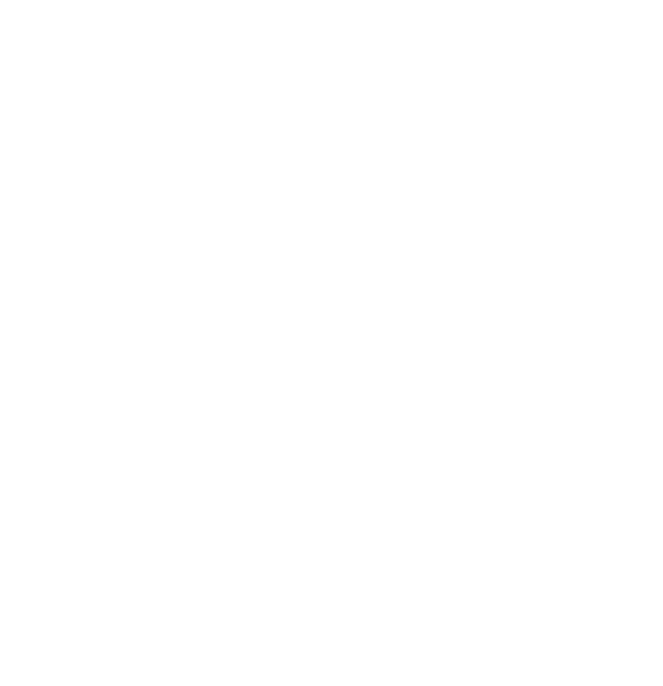
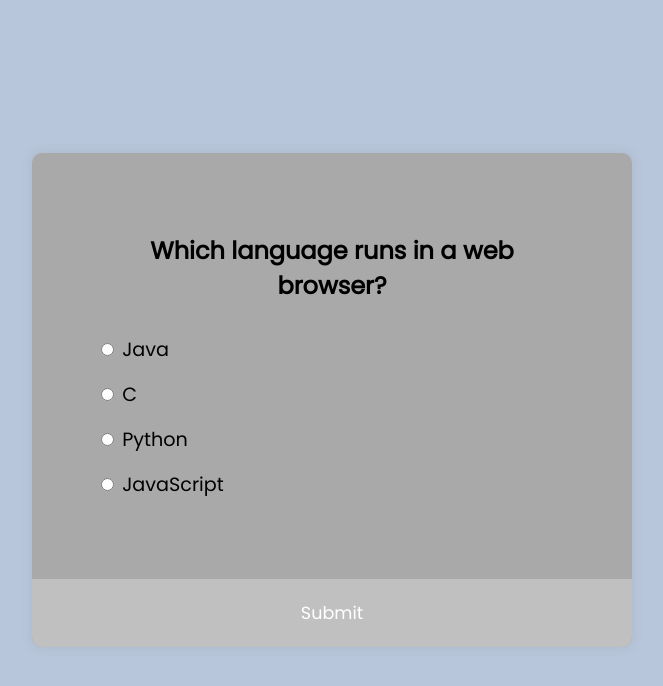
Before and after one commit to karanchandra420/quiz-app, a plain HTML site: page index.html in a window 1280 px wide. Shown: the whole page, without its empty margins (308-971 px from the left). Drawn offline with Linux system fonts and the light colour scheme.

Commit message:
Add files via upload

```diff
--- a/index.html
+++ b/index.html
@@ -0,0 +1,36 @@
+<!DOCTYPE html>
+<html lang="en">
+  <head>
+    <meta charset="UTF-8" />
+    <meta name="viewport" content="width=device-width, initial-scale=1.0" />
+    <link rel="stylesheet" href="style.css" />
+    <title>Quiz App</title>
+  </head>
+  <body>
+    <div class="quiz-container" id="quiz">
+      <div class="quiz-header">
+        <h2 id="question">Question text</h2>
+        <ul>
+          <li>
+            <input type="radio" name="answer" id="a" class="answer">
+            <label for="a" id="a_text">Question</label>
+          </li>
+          <li>
+            <input type="radio" name="answer" id="b" class="answer">
+            <label for="b" id="b_text">Question</label>
+          </li>
+          <li>
+            <input type="radio" name="answer" id="c" class="answer">
+            <label for="c" id="c_text">Question</label>
+          </li>
+          <li>
+            <input type="radio" name="answer" id="d" class="answer">
+            <label for="d" id="d_text">Question</label>
+          </li>
+        </ul>
+      </div>
+      <button id="submit">Submit</button>
+    </div>
+    <script src="script.js"></script>
+  </body>
+</html>
--- /dev/null
+++ b/script.js
@@ -0,0 +1,97 @@
+const quizData = [
+    {
+        question: "Which language runs in a web browser?",
+        a: "Java",
+        b: "C",
+        c: "Python",
+        d: "JavaScript",
+        correct: "d",
+    },
+    {
+        question: "What does CSS stand for?",
+        a: "Central Style Sheets",
+        b: "Cascading Style Sheets",
+        c: "Cascading Simple Sheets",
+        d: "Cars SUVs Sailboats",
+        correct: "b",
+    },
+    {
+        question: "What does HTML stand for?",
+        a: "Hypertext Markup Language",
+        b: "Hypertext Markdown Language",
+        c: "Hyperloop Machine Language",
+        d: "Helicopters Terminals Motorboats Lamborginis",
+        correct: "a",
+    },
+    {
+        question: "What year was JavaScript launched?",
+        a: "1996",
+        b: "1995",
+        c: "1994",
+        d: "none of the above",
+        correct: "b",
+    },
+];
+
+const quiz = document.getElementById('quiz')
+const answerEls = document.querySelectorAll('.answer')
+const questionEl = document.getElementById('question')
+const a_text = document.getElementById('a_text')
+const b_text = document.getElementById('b_text')
+const c_text = document.getElementById('c_text')
+const d_text = document.getElementById('d_text')
+const submitBtn = document.getElementById('submit')
+
+let currentQuiz = 0
+let score = 0
+
+loadQuiz()
+
+function loadQuiz() {
+    deselectAnswers()
+
+    const currentQuizData = quizData[currentQuiz]
+
+    questionEl.innerText = currentQuizData.question
+    a_text.innerText = currentQuizData.a
+    b_text.innerText = currentQuizData.b
+    c_text.innerText = currentQuizData.c
+    d_text.innerText = currentQuizData.d
+}
+
+function deselectAnswers() {
+    answerEls.forEach(answerEl => answerEl.checked = false)
+}
+
+function getSelected() {
+    let answer
+
+    answerEls.forEach(answerEl => {
+        if(answerEl.checked) {
+            answer = answerEl.id
+        }
+    })
+
+    return answer
+}
+
+submitBtn.addEventListener('click', () => {
+    const answer = getSelected()
+
+    if(answer) {
+        if(answer === quizData[currentQuiz].correct) {
+            score++
+        }
+
+        currentQuiz++
+
+        if(currentQuiz < quizData.length) {
+            loadQuiz()
+        } else {
+            quiz.innerHTML = `
+                <h2>You answered ${score}/${quizData.length} questions correctly</h2>
+                <button onclick="location.reload()">Reload</button>
+            `
+        }
+    }
+})
--- /dev/null
+++ b/style.css
@@ -0,0 +1,70 @@
+@import url('https://fonts.googleapis.com/css2?family=Poppins:wght@200;400&display=swap');
+
+* {
+  box-sizing: border-box;
+}
+
+body {
+  background-color: #b8c6db;
+  /*background-image: linear-gradient(315deg, #b8c6db 0%, #f5f7fa 100%);*/
+  font-family: 'Poppins', sans-serif;
+  display: flex;
+  align-items: center;
+  justify-content: center;
+  height: 100vh;
+  overflow: hidden;
+  margin: 0;
+}
+
+.quiz-container {
+  background-color: darkgrey;
+  border-radius: 10px;
+  box-shadow: 0 0 10px 2px rgba(100, 100, 100, 0.1);
+  width: 600px;
+  overflow: hidden;
+}
+
+.quiz-header {
+  padding: 4rem;
+}
+
+h2 {
+  padding: 1rem;
+  text-align: center;
+  margin: 0;
+}
+
+ul {
+  list-style-type: none;
+  padding: 0;
+}
+
+ul li {
+  font-size: 1.2rem;
+  margin: 1rem 0;
+}
+
+ul li label {
+  cursor: pointer;
+}
+
+button {
+  background-color:silver;
+  color: #fff;
+  border: none;
+  display: block;
+  width: 100%;
+  cursor: pointer;
+  font-size: 1.1rem;
+  font-family: inherit;
+  padding: 1.3rem;
+}
+
+button:hover {
+  background-color: #732d91;
+}
+
+button:focus {
+  outline: none;
+  background-color: #5e3370;
+}
```
